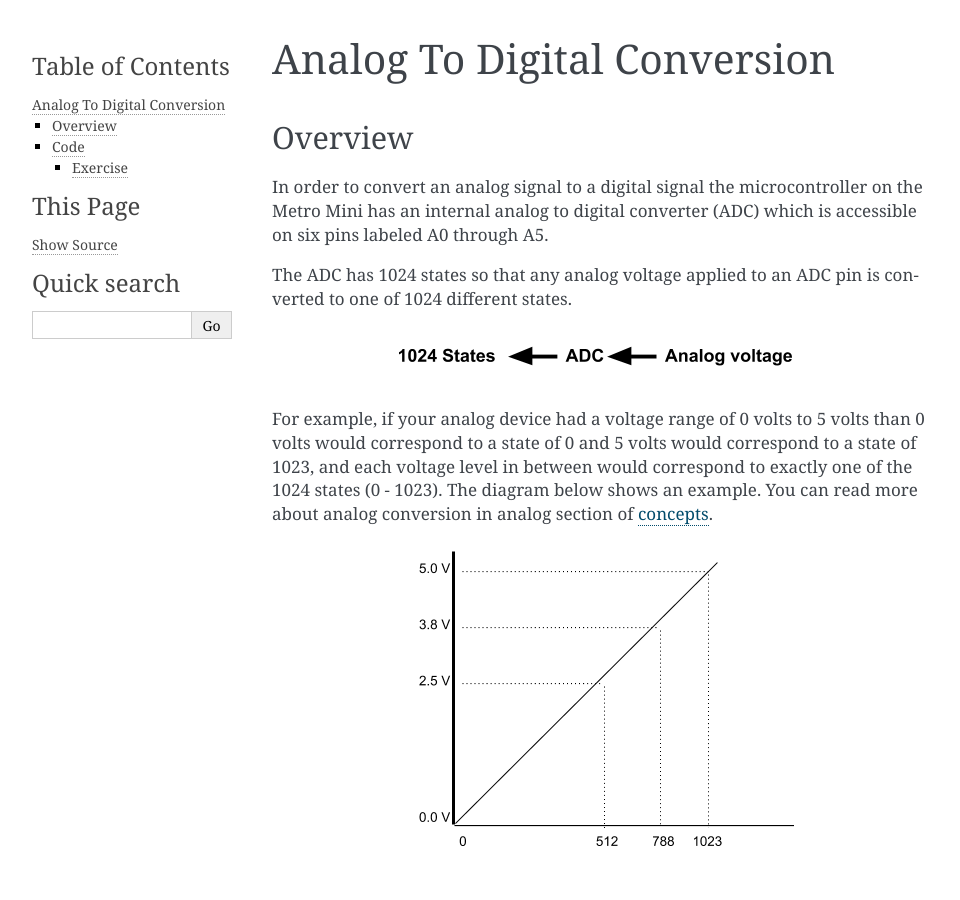
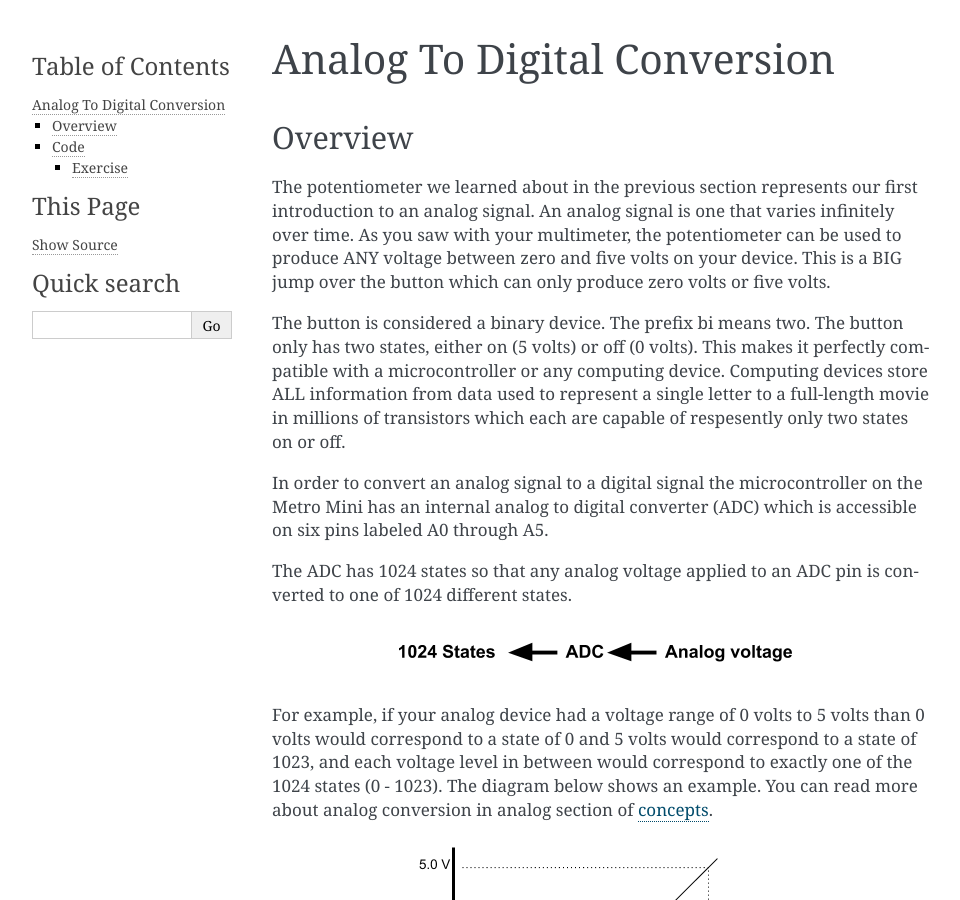
Before and after one commit to maxtkc/mvths-wiki, a Sphinx documentation site: the page built from docs/021-analog-to-digital-conversion.rst, in a window 1280 px wide and 900 px high. Shown: the whole window, without its empty margins (148-1108 px from the left). Built offline with Sphinx 7.4.7, drawn with Linux system fonts in a browser that asks for light colours.

Commit message:
Update 021-analog-to-digital-conversion.rst

```diff
--- a/docs/021-analog-to-digital-conversion.rst
+++ b/docs/021-analog-to-digital-conversion.rst
@@ -3,6 +3,14 @@ Analog To Digital Conversion
 
 Overview
 --------
+
+The potentiometer we learned about in the previous section represents our first introduction to an analog signal. An analog signal is one
+that varies infinitely over time. As you saw with your multimeter, the potentiometer can be used to produce ANY voltage between zero and
+five volts on your device. This is a BIG jump over the button which can only produce zero volts or five volts.
+
+The button is considered a binary device. The prefix bi means two. The button only has two states, either on (5 volts) or off (0 volts). This makes
+it perfectly compatible with a microcontroller or any computing device. Computing devices store ALL information from data used to represent a single
+letter to a full-length movie in millions of transistors which each are capable of respesently only two states on or off.
 
 In order to convert an analog signal to a digital signal the
 microcontroller on the Metro Mini has an internal analog to digital
```
